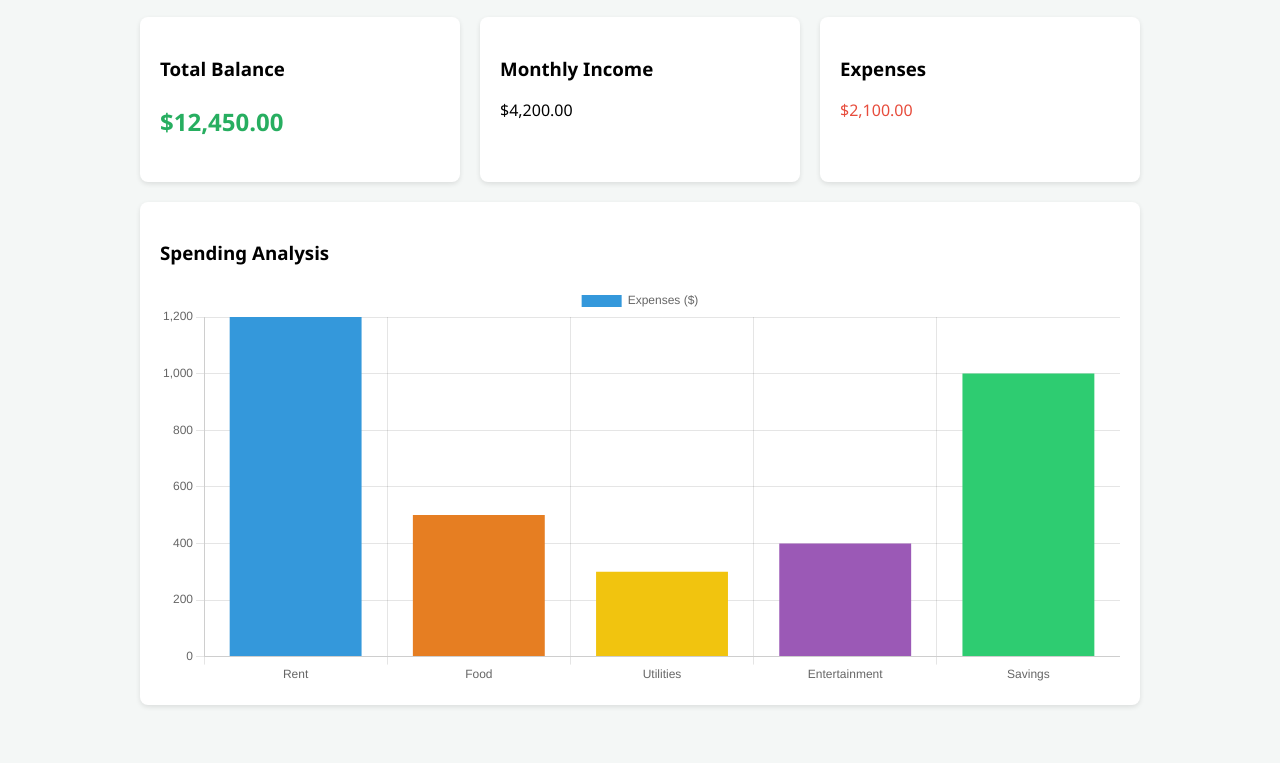
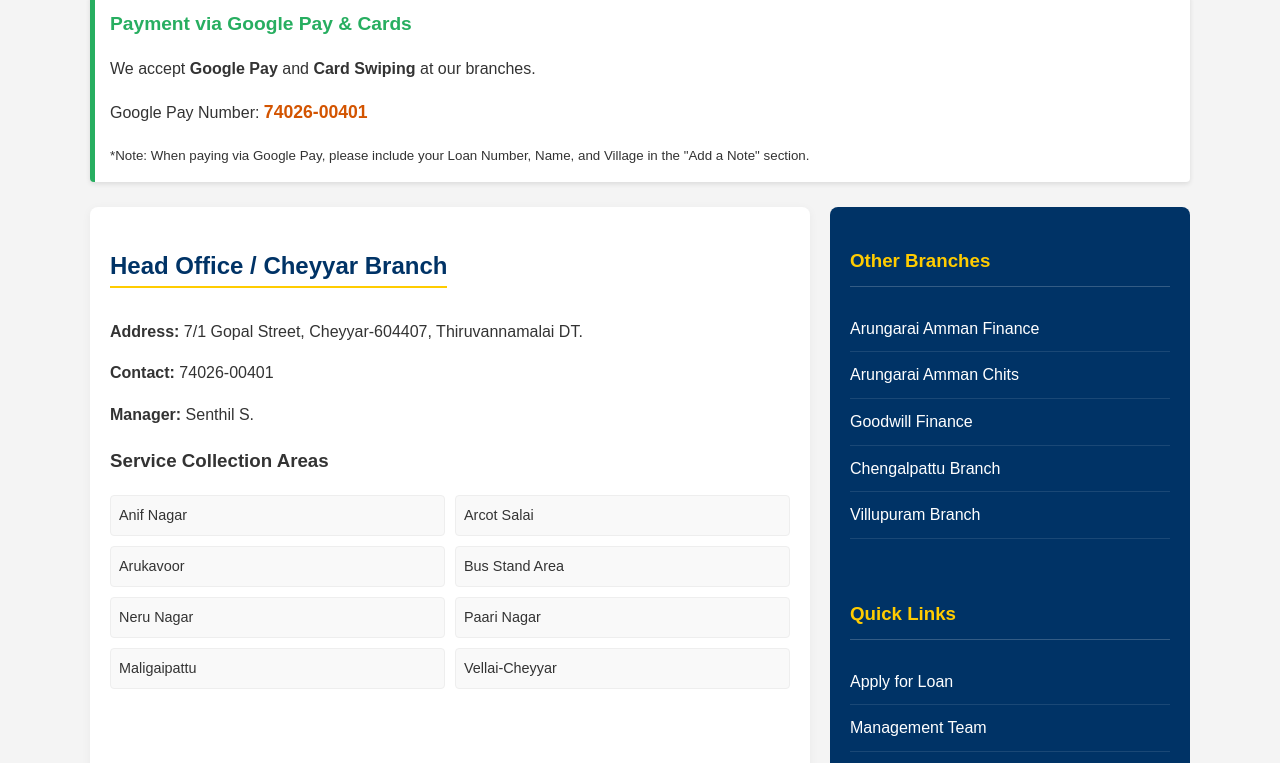
Before and after one commit to sribharaniho-commits/finance-module, a plain HTML site: page index.html in a window 1280 px wide. Shown: the part 108-871 px from the top of the page. Before the commit the page ends 833 px from the top, so only its background shows below. Drawn offline with nearby package versions, Linux system fonts and the light colour scheme.

Commit message:
Update index.html

```diff
--- a/index.html
+++ b/index.html
@@ -3,49 +3,108 @@
 <head>
     <meta charset="UTF-8">
     <meta name="viewport" content="width=device-width, initial-scale=1.0">
-    <title>Finance Dashboard</title>
-    <script src="https://cdn.jsdelivr.net/npm/chart.js"></script>
+    <title>Gowtham Amarjothi Finance - Locations</title>
     <style>
-        body { font-family: 'Segoe UI', sans-serif; margin: 0; background: #f4f7f6; }
-        nav { background: #2c3e50; color: white; padding: 1rem; text-align: center; }
-        .container { padding: 20px; max-width: 1000px; margin: auto; }
-        .grid { display: grid; grid-template-columns: repeat(auto-fit, minmax(200px, 1fr)); gap: 20px; }
-        .card { background: white; padding: 20px; border-radius: 8px; box-shadow: 0 2px 5px rgba(0,0,0,0.1); }
-        .balance { font-size: 24px; font-weight: bold; color: #27ae60; }
-        canvas { margin-top: 20px; max-height: 400px; }
+        :root {
+            --primary: #003366; /* Deep blue */
+            --accent: #ffcc00;  /* Gold/Yellow */
+            --text-dark: #333;
+            --bg-light: #f4f4f4;
+        }
+
+        body { font-family: 'Arial', sans-serif; margin: 0; background-color: var(--bg-light); color: var(--text-dark); line-height: 1.6; }
+
+        /* Header */
+        header { background: var(--primary); color: white; padding: 20px; text-align: center; border-bottom: 4px solid var(--accent); }
+        .logo-text { font-size: 1.5rem; font-weight: bold; text-transform: uppercase; }
+
+        .container { max-width: 1100px; margin: 20px auto; padding: 0 15px; }
+
+        /* Payment Notice (Google Pay Section) */
+        .alert-box { background: #fff; border-left: 5px solid #27ae60; padding: 15px; margin-bottom: 25px; box-shadow: 0 2px 5px rgba(0,0,0,0.1); border-radius: 4px; }
+        .alert-box h2 { color: #27ae60; margin-top: 0; font-size: 1.2rem; }
+        .gpay-number { font-weight: bold; color: #d35400; font-size: 1.1rem; }
+
+        /* Location Grid */
+        .main-content { display: grid; grid-template-columns: 1fr; gap: 20px; }
+        @media (min-width: 768px) { .main-content { grid-template-columns: 2fr 1fr; } }
+
+        .branch-card { background: white; padding: 20px; border-radius: 8px; box-shadow: 0 2px 10px rgba(0,0,0,0.05); }
+        .branch-title { color: var(--primary); border-bottom: 2px solid var(--accent); display: inline-block; margin-bottom: 15px; }
+
+        /* Area Lists */
+        .area-lists { display: grid; grid-template-columns: 1fr 1fr; gap: 10px; margin-top: 15px; }
+        .area-item { background: #f9f9f9; padding: 8px; border-radius: 4px; font-size: 0.9rem; border: 1px solid #eee; }
+
+        /* Sidebar Sidebar */
+        .sidebar { background: var(--primary); color: white; padding: 20px; border-radius: 8px; height: fit-content; }
+        .sidebar h3 { color: var(--accent); border-bottom: 1px solid rgba(255,255,255,0.2); padding-bottom: 10px; }
+        .sidebar ul { list-style: none; padding: 0; }
+        .sidebar ul li { padding: 10px 0; border-bottom: 1px solid rgba(255,255,255,0.1); }
+        .sidebar a { color: white; text-decoration: none; }
+        .sidebar a:hover { color: var(--accent); }
+
+        .footer { text-align: center; padding: 20px; margin-top: 40px; background: #ddd; font-size: 0.8rem; }
     </style>
 </head>
 <body>
 
-<nav><h1>My Finance Module</h1></nav>
+<header>
+    <div class="logo-text">Gowtham Amarjothi Finance</div>
+</header>
 
 <div class="container">
-    <div class="grid">
-        <div class="card"><h3>Total Balance</h3><p class="balance">$12,450.00</p></div>
-        <div class="card"><h3>Monthly Income</h3><p>$4,200.00</p></div>
-        <div class="card"><h3>Expenses</h3><p style="color: #e74c3c;">$2,100.00</p></div>
+
+    <div class="alert-box">
+        <h2>Payment via Google Pay & Cards</h2>
+        <p>We accept <strong>Google Pay</strong> and <strong>Card Swiping</strong> at our branches.</p>
+        <p>Google Pay Number: <span class="gpay-number">74026-00401</span></p>
+        <small>*Note: When paying via Google Pay, please include your Loan Number, Name, and Village in the "Add a Note" section.</small>
     </div>
 
-    <div class="card" style="margin-top: 20px;">
-        <h3>Spending Analysis</h3>
-        <canvas id="financeChart"></canvas>
+    <div class="main-content">
+        <div class="branch-card">
+            <h2 class="branch-title">Head Office / Cheyyar Branch</h2>
+            <p><strong>Address:</strong> 7/1 Gopal Street, Cheyyar-604407, Thiruvannamalai DT.</p>
+            <p><strong>Contact:</strong> 74026-00401</p>
+            <p><strong>Manager:</strong> Senthil S.</p>
+
+            <h3>Service Collection Areas</h3>
+            <div class="area-lists">
+                <div class="area-item">Anif Nagar</div>
+                <div class="area-item">Arcot Salai</div>
+                <div class="area-item">Arukavoor</div>
+                <div class="area-item">Bus Stand Area</div>
+                <div class="area-item">Neru Nagar</div>
+                <div class="area-item">Paari Nagar</div>
+                <div class="area-item">Maligaipattu</div>
+                <div class="area-item">Vellai-Cheyyar</div>
+            </div>
+        </div>
+
+        <div class="sidebar">
+            <h3>Other Branches</h3>
+            <ul>
+                <li><a href="#">Arungarai Amman Finance</a></li>
+                <li><a href="#">Arungarai Amman Chits</a></li>
+                <li><a href="#">Goodwill Finance</a></li>
+                <li><a href="#">Chengalpattu Branch</a></li>
+                <li><a href="#">Villupuram Branch</a></li>
+            </ul>
+            <br>
+            <h3>Quick Links</h3>
+            <ul>
+                <li><a href="#">Apply for Loan</a></li>
+                <li><a href="#">Management Team</a></li>
+                <li><a href="#">Contact Support</a></li>
+            </ul>
+        </div>
     </div>
 </div>
 
-<script>
-    const ctx = document.getElementById('financeChart').getContext('2d');
-    new Chart(ctx, {
-        type: 'bar',
-        data: {
-            labels: ['Rent', 'Food', 'Utilities', 'Entertainment', 'Savings'],
-            datasets: [{
-                label: 'Expenses ($)',
-                data: [1200, 500, 300, 400, 1000],
-                backgroundColor: ['#3498db', '#e67e22', '#f1c40f', '#9b59b6', '#2ecc71']
-            }]
-        }
-    });
-</script>
+<div class="footer">
+    Copyright &copy; 2026 Gowtham Amarjothi Finance. All Rights Reserved.
+</div>
 
 </body>
 </html>
```
